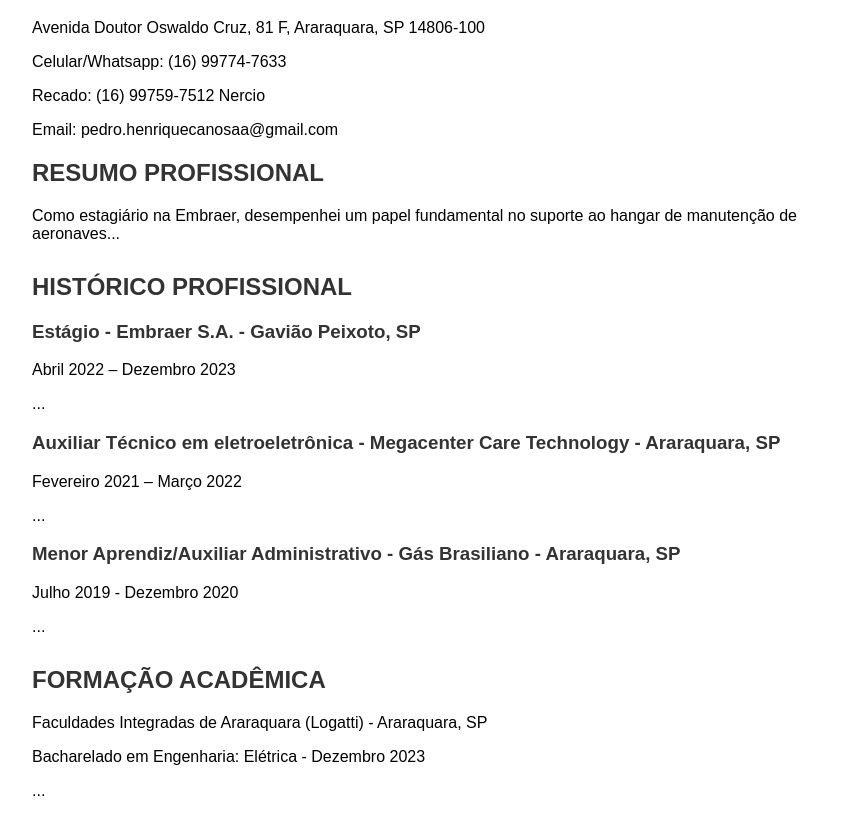
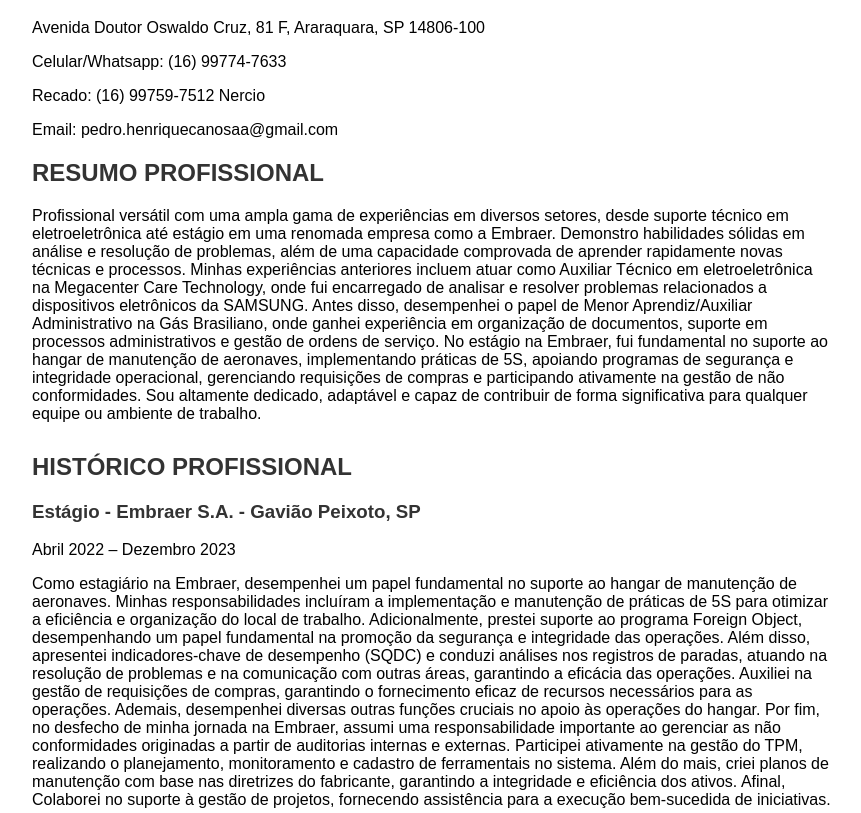
Before and after one commit to PedroCanosa/pedrocanosa.github.io, a plain HTML site: page index.html in a window 1280 px wide. Shown: the part 81-894 px from the top of the page, without its empty margins (208-1069 px from the left). Drawn offline with Linux system fonts and the light colour scheme.

Commit message:
Atualização Curriculo

```diff
--- a/index.html
+++ b/index.html
@@ -36,29 +36,29 @@
         </header>
         <section class="section">
             <h2>RESUMO PROFISSIONAL</h2>
-            <p>Como estagiário na Embraer, desempenhei um papel fundamental no suporte ao hangar de manutenção de aeronaves...</p>
+            <p>Profissional versátil com uma ampla gama de experiências em diversos setores, desde suporte técnico em eletroeletrônica até estágio em uma renomada empresa como a Embraer. Demonstro habilidades sólidas em análise e resolução de problemas, além de uma capacidade comprovada de aprender rapidamente novas técnicas e processos. Minhas experiências anteriores incluem atuar como Auxiliar Técnico em eletroeletrônica na Megacenter Care Technology, onde fui encarregado de analisar e resolver problemas relacionados a dispositivos eletrônicos da SAMSUNG. Antes disso, desempenhei o papel de Menor Aprendiz/Auxiliar Administrativo na Gás Brasiliano, onde ganhei experiência em organização de documentos, suporte em processos administrativos e gestão de ordens de serviço. No estágio na Embraer, fui fundamental no suporte ao hangar de manutenção de aeronaves, implementando práticas de 5S, apoiando programas de segurança e integridade operacional, gerenciando requisições de compras e participando ativamente na gestão de não conformidades. Sou altamente dedicado, adaptável e capaz de contribuir de forma significativa para qualquer equipe ou ambiente de trabalho.</p>
         </section>
         <section class="section">
             <h2>HISTÓRICO PROFISSIONAL</h2>
             <h3>Estágio - Embraer S.A. - Gavião Peixoto, SP</h3>
             <p>Abril 2022 – Dezembro 2023</p>
-            <p>...</p>
+            <p>Como estagiário na Embraer, desempenhei um papel fundamental no suporte ao hangar de manutenção de aeronaves. Minhas responsabilidades incluíram a implementação e manutenção de práticas de 5S para otimizar a eficiência e organização do local de trabalho. Adicionalmente, prestei suporte ao programa Foreign Object, desempenhando um papel fundamental na promoção da segurança e integridade das operações. Além disso, apresentei indicadores-chave de desempenho (SQDC) e conduzi análises nos registros de paradas, atuando na resolução de problemas e na comunicação com outras áreas, garantindo a eficácia das operações. Auxiliei na gestão de requisições de compras, garantindo o fornecimento eficaz de recursos necessários para as operações. Ademais, desempenhei diversas outras funções cruciais no apoio às operações do hangar.
+Por fim, no desfecho de minha jornada na Embraer, assumi uma responsabilidade importante ao gerenciar as não conformidades originadas a partir de auditorias internas e externas. Participei ativamente na gestão do TPM, realizando o planejamento, monitoramento e cadastro de ferramentais no sistema. Além do mais, criei planos de manutenção com base nas diretrizes do fabricante, garantindo a integridade e eficiência dos ativos. Afinal, Colaborei no suporte à gestão de projetos, fornecendo assistência para a execução bem-sucedida de iniciativas.
+</p>
             <h3>Auxiliar Técnico em eletroeletrônica - Megacenter Care Technology - Araraquara, SP</h3>
             <p>Fevereiro 2021 – Março 2022</p>
-            <p>...</p>
+            <p>Encarregado de analisar e verificar problemas relacionados a celulares, tablets, smartwatch e fones bluetooth da SAMSUNG. Além disso, realizar a manutenção dos aparelhos em um curto período de tempo, para melhor feedback dos clientes. Por fim, gerenciar a ordem de serviço inserindo os defeitos encontrados, as peças solicitadas para a SAMSUNG, códigos de defeito e finalização da ordem.</p>
             <h3>Menor Aprendiz/Auxiliar Administrativo - Gás Brasiliano - Araraquara, SP</h3>
             <p>Julho 2019 - Dezembro 2020</p>
-            <p>...</p>
+            <p>Responsável pelo arquivamento e organização de documentos em pastas e gavetas, preenchimento de planilha como: horas extras, autorização de viagem, prestações decontas, auxiliar em processos de compras, encerramento de ordens através do SAP nas transações IW 32/42, verificação e correção de documento na transação IW 59, elaborar ordens para serem executadas através da IW 31 e por fim verificação de equipamentos pela transação IE05/IE03.</p>
         </section>
         <section class="section">
             <h2>FORMAÇÃO ACADÊMICA</h2>
             <p>Faculdades Integradas de Araraquara (Logatti) - Araraquara, SP</p>
             <p>Bacharelado em Engenharia: Elétrica - Dezembro 2023</p>
-            <p>...</p>
             <p>SENAI “Henrique Lupo” - Araraquara</p>
             <p>Técnico: Eletroeletrônica - Dezembro 2018</p>
-            <p>...</p>
-        </section>
+            </section>
         <section class="section">
             <h2>COMPETÊNCIAS</h2>
             <ul>
```
